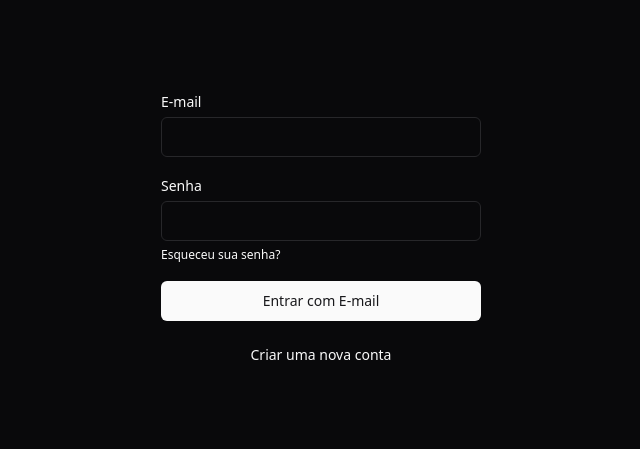
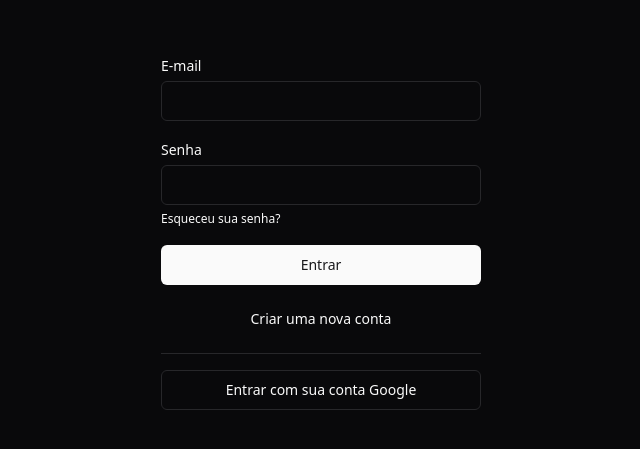
Before and after one commit to alisson-moura/sac-online, a Next.js app in the folder apps/web/: page /auth/sign-in in a window 1280 px wide. Shown: the part 169-618 px from the top of the page, without its empty margins (319-959 px from the left). Built offline with nearby package versions, Linux system fonts and the light colour scheme; no server answers.

Commit message:
login do usuário

```diff
--- a/apps/web/package.json
+++ b/apps/web/package.json
@@ -14,12 +14,14 @@
     "@radix-ui/react-slot": "^1.1.0",
     "class-variance-authority": "^0.7.0",
     "clsx": "^2.1.1",
+    "ky": "^1.5.0",
     "lucide-react": "^0.417.0",
     "next": "15.0.0-rc.0",
     "react": "19.0.0-rc-f994737d14-20240522",
     "react-dom": "19.0.0-rc-f994737d14-20240522",
     "tailwind-merge": "^2.4.0",
-    "tailwindcss-animate": "^1.0.7"
+    "tailwindcss-animate": "^1.0.7",
+    "zod": "^3.23.8"
   },
   "devDependencies": {
     "@sac/eslint": "*",
--- a/apps/web/src/app/auth/layout.tsx
+++ b/apps/web/src/app/auth/layout.tsx
@@ -1,8 +1,14 @@
+import { isAuthenticated } from "@/hooks/is-authenticated";
+import { redirect } from "next/navigation";
+
 export default function AuthLayout({
     children,
 }: Readonly<{
     children: React.ReactNode;
 }>) {
+    if (isAuthenticated())
+        redirect('/')
+
     return (
         <div className="min-h-screen flex items-center justify-center flex-col px-4">
             <div className="w-full max-w-xs">
--- /dev/null
+++ b/apps/web/src/app/auth/sign-in/actions.tsx
@@ -0,0 +1,39 @@
+'use server'
+import { signInWithPassword } from "@/http/sign-in-with-password"
+import { HTTPError } from "ky"
+import { z } from "zod"
+import { cookies } from 'next/headers'
+import { redirect } from "next/navigation"
+
+const signInInputSchema = z.object({
+    email: z.string().email({ message: 'Por favor, fornece um e-mail válido' }),
+    password: z.string().min(6, { message: 'A senha deve conter ao menos 6 digítos' })
+})
+
+export async function signInWithEmailAndPassword(data: FormData) {
+    const result = signInInputSchema.safeParse(Object.fromEntries(data))
+    if (!result.success) {
+        return {
+            success: false,
+            message: null,
+            errors: result.error.flatten().fieldErrors
+        }
+    }
+
+    try {
+        const { token } = await signInWithPassword(result.data)
+        cookies().set('token', token, {
+            maxAge: 60 * 60 * 24 * 7, // 7 days
+            path: '/'
+        })
+    } catch (err) {
+        if (err instanceof HTTPError) {
+            const { message } = await err.response.json<{ message: string }>()
+            return { success: false, message, errors: null }
+        }
+        console.error(err) // sentry
+        return { success: false, message: 'Ocorreu um erro inesperado.', errors: null }
+    }
+
+    return { success: true, message: 'Ocorreu um erro inesperado.', errors: null }
+}
--- /dev/null
+++ b/apps/web/src/app/auth/sign-in/form.tsx
@@ -0,0 +1,66 @@
+'use client'
+import { Button } from "@/components/ui/button";
+import { Input } from "@/components/ui/input";
+import { Label } from "@/components/ui/label";
+import Link from "next/link";
+import { signInWithEmailAndPassword } from "./actions";
+import { Separator } from "@/components/ui/separator";
+import { AlertTriangle, Loader2 } from 'lucide-react'
+import { Alert, AlertDescription, AlertTitle } from "@/components/ui/alert";
+import { useFormState } from "@/hooks/use-form-state";
+import { useRouter } from "next/navigation";
+
+export function SignInForm() {
+    const router = useRouter()
+    const [state, handleSubmit, isPending] = useFormState(
+        signInWithEmailAndPassword,
+        () => { router.push('/') }
+    )
+
+    return (
+        <form onSubmit={handleSubmit} className="space-y-4">
+            {state.success === false && state.message && (
+                <Alert variant='destructive'>
+                    <AlertTriangle className="size-4" />
+                    <AlertTitle>Falha ao realizar login</AlertTitle>
+                    <AlertDescription>
+                        <p>{state.message}</p>
+                    </AlertDescription>
+                </Alert>
+            )}
+            <div className="space-y-1">
+                <Label htmlFor="email">E-mail</Label>
+                <Input name="email" type="email" id="email" required />
+                {state.errors?.email && (
+                    <p className="text-xs font-medium text-destructive">
+                        {state.errors.email[0]}
+                    </p>
+                )}
+            </div>
+            <div className="space-y-1">
+                <Label htmlFor="password">Senha</Label>
+                <Input name="password" type="password" id="password" required />
+                {state.errors?.password && (
+                    <p className="text-xs font-medium text-destructive">
+                        {state.errors.password[0]}
+                    </p>
+                )}
+                <Link
+                    href="/auth/forgot-password"
+                    className="text-xs font-medium text-foreground hover:underline">
+                    Esqueceu sua senha?
+                </Link>
+            </div>
+            <Button type="submit" className="w-full" disabled={isPending}>
+                {isPending ? <Loader2 className="size-4 animate-spin" /> : 'Entrar'}
+            </Button>
+            <Button type="button" variant='link' size='sm' asChild className="w-full size" >
+                <Link href='/auth/sign-up'>
+                    Criar uma nova conta
+                </Link>
+            </Button>
+            <Separator />
+            <Button type="button" variant="outline" className="w-full">Entrar com sua conta Google</Button>
+        </form>
+    )
+}
--- a/apps/web/src/app/auth/sign-in/page.tsx
+++ b/apps/web/src/app/auth/sign-in/page.tsx
@@ -1,30 +1,5 @@
-import { Button } from "@/components/ui/button";
-import { Input } from "@/components/ui/input";
-import { Label } from "@/components/ui/label";
-import Link from "next/link";
+import { SignInForm } from "./form";
 
 export default function SignInPage() {
-    return (
-        <form action="" className="space-y-4">
-            <div className="space-y-1">
-                <Label htmlFor="email">E-mail</Label>
-                <Input name="email" type="email" id="email" required />
-            </div>
-            <div className="space-y-1">
-                <Label htmlFor="password">Senha</Label>
-                <Input name="password" type="password" id="password" required />
-                <Link
-                    href="/auth/forgot-password"
-                    className="text-xs font-medium text-foreground hover:underline">
-                    Esqueceu sua senha?
-                </Link>
-            </div>
-            <Button type="submit" className="w-full">Entrar com E-mail</Button>
-            <Button type="button" variant='link' size='sm' asChild className="w-full size" >
-                <Link href='/auth/sign-up'>
-                    Criar uma nova conta
-                </Link>
-            </Button>
-        </form>
-    )
+    return <SignInForm />
 }
--- /dev/null
+++ b/apps/web/src/hooks/is-authenticated.ts
@@ -0,0 +1,5 @@
+import { cookies } from "next/headers";
+
+export function isAuthenticated() {
+    return !!cookies().get('token')?.value
+}
--- /dev/null
+++ b/apps/web/src/hooks/use-form-state.tsx
@@ -0,0 +1,34 @@
+import { FormEvent, useState, useTransition } from "react";
+
+interface FormState {
+    success: boolean
+    message: string | null
+    errors: Record<string, string[]> | null
+}
+
+export function useFormState(
+    action: (data: FormData) => Promise<FormState>,
+    onSuccess: () => Promise<void> | void,
+    initialState?: FormState
+) {
+    const [isPending, startTransition] = useTransition()
+    const [state, setFormState] = useState(initialState ?? {
+        success: false,
+        message: null,
+        errors: null
+    })
+
+    async function handleSubmit(event: FormEvent<HTMLFormElement>) {
+        event.preventDefault()
+        const formData = new FormData(event.currentTarget)
+        startTransition(async () => {
+            const nextState = await action(formData)
+            if (nextState.success && onSuccess) {
+                await onSuccess()
+            }
+            setFormState(nextState)
+        })
+    }
+
+    return [state, handleSubmit, isPending] as const
+}
--- /dev/null
+++ b/apps/web/src/http/api-client.ts
@@ -0,0 +1,5 @@
+import ky from 'ky'
+
+export const api = ky.create({
+    prefixUrl: 'http://localhost:3333'
+})
--- /dev/null
+++ b/apps/web/src/http/sign-in-with-password.ts
@@ -0,0 +1,20 @@
+import { api } from "./api-client"
+
+interface SignInWithPasswordRequest {
+    email: string
+    password: string
+}
+interface SignInWithPasswordResponse {
+    token: string
+}
+
+export async function signInWithPassword({ email, password }: SignInWithPasswordRequest): Promise<SignInWithPasswordResponse> {
+    const result = await api.post('sessions/password', {
+        json: {
+            email,
+            password
+        }
+    }).json<SignInWithPasswordResponse>()
+
+    return result
+}
```
Also changed, not shown: 1 other file (tests, documents, lock files or other folders).
